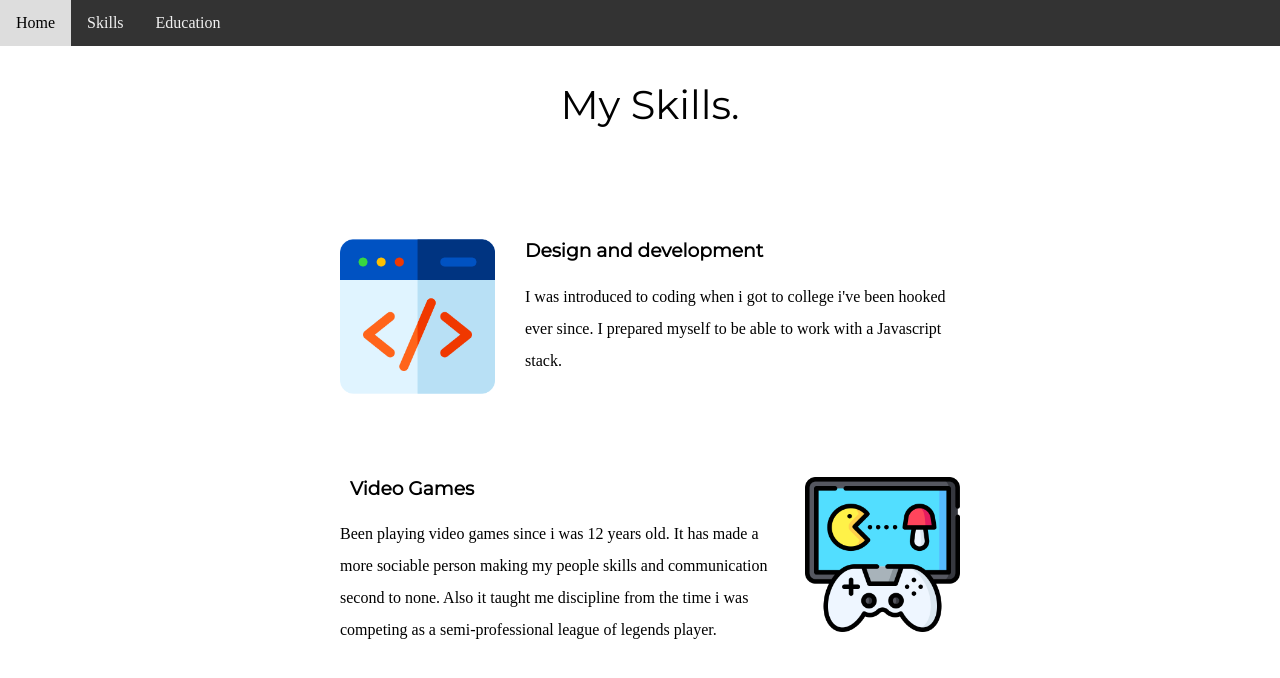
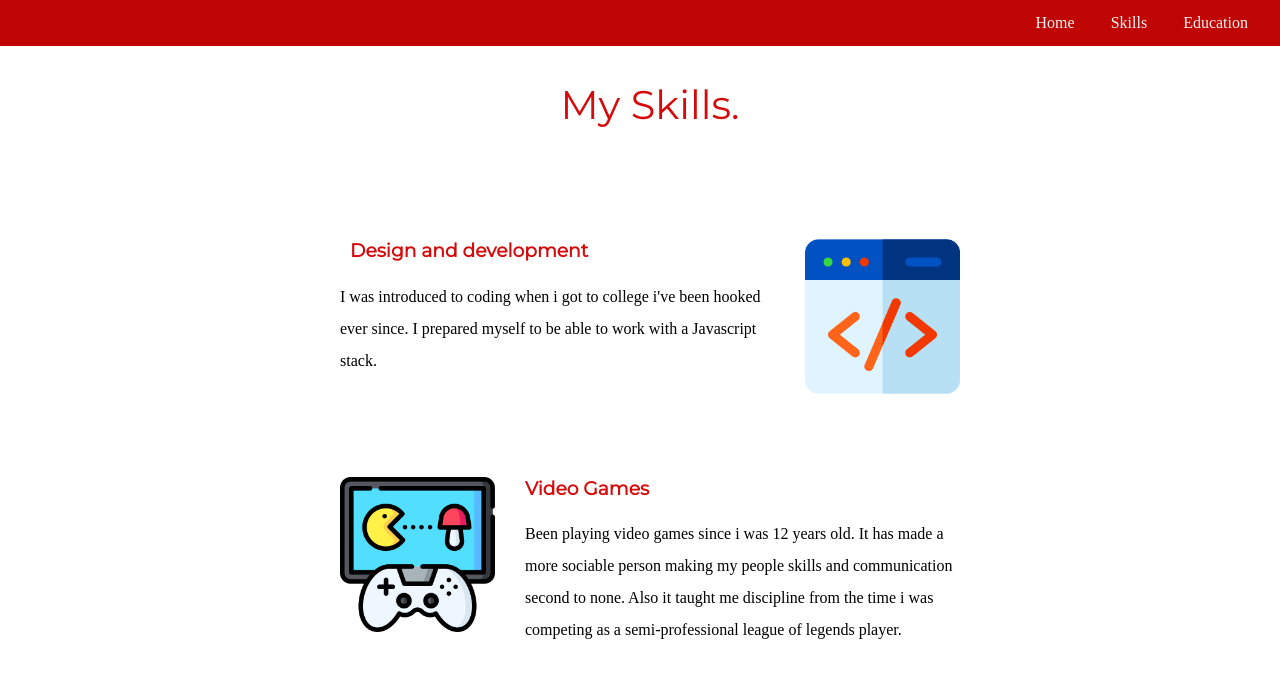
Before and after one commit to bryantja123/homework1-2, a PHP site: page /mySkills.html in a window 1280 px wide. Shown: the top 678 px of the page. Run offline with PHP 8.4, Linux system fonts and the light colour scheme.

Commit message:
css changes

```diff
--- a/CSS/styles.css
+++ b/CSS/styles.css
@@ -6,21 +6,21 @@
 h1 {
   font-size: 562.5%;
   margin: 50px 100px 0 100px;
-  font-family: 'Sacramento', cursive;
-  color: black;
+  font-family: 'sans-serif';
+  color: rgb(213, 11, 11);
 }
 
 h2{
   font-family: 'Montserrat', sans-serif;
   font-size: 2.5rem;
-  color: black;
+  color: rgb(213, 11, 11);
   font-weight: normal;
   padding-bottom: 10px;
 }
 
 h3{
   font-family: 'Montserrat', sans-serif;
-  color: black;
+  color: rgb(213, 11, 11);
   margin-left: 10px;
 }
 
@@ -38,6 +38,7 @@
 }
 
 table{
+  border-collapse: collapse;
   border:1px solid black;
   width: 100%
 }
@@ -54,16 +55,21 @@
 
 .navbar {
   overflow: hidden;
-  background-color: #333;
+  background-color: rgb(192, 5, 5);
   position: fixed;
   top: 0;
   width: 100%;
 }
 
-.navbar a {
-  float: left;
+.navbar div a {
+  color: #f2f2f2;
+  padding: 14px 16px;
+  text-decoration: none;
+}
+
+.navbar div {
+  float: right;
   display: block;
-  color: #f2f2f2;
   text-align: center;
   padding: 14px 16px;
   text-decoration: none;
@@ -76,7 +82,7 @@
 
 .profile_picture {
   width: 15%;
-  float: left;
+  float: right;
   margin-right: 30px;
 }
 
@@ -92,16 +98,16 @@
 }
 
 .blockquote_div{
-
   text-align: right;
   margin-right: 40px;
+}
 
-}
 
 .yoda_img{
   width: 25%;
   float: right;
   margin-left: 30px;
+  border-radius: 10%;
 }
 
 .middle_container_skills {
@@ -124,12 +130,12 @@
 }
 .skill-image{
   width: 25%;
-  float: left;
-  margin-right: 30px;
+  float: right;
+  margin-left: 30px;
 }
 
 .skill-image2{
   width: 25%;
-  float: right;
-  margin-left: 30px;
+  float: left;
+  margin-right: 30px;
 }
--- a/mySkills.html
+++ b/mySkills.html
@@ -13,12 +13,14 @@
 <body>
   <div class="top_container">
     <div class="navbar">
+      <div>
+        <a href="index.html">Home</a>
+        <a href="mySkills.html">Skills</a>
+        <a href="education.html">Education</a>
 
-      <a href="index.html">Home</a>
-      <a href="mySkills.html">Skills</a>
-      <a href="education.html">Education</a>
-
+      </div>
     </div>
+  </div>
 
     <div class="middle_container_skills">
       <div class="skills">
```
Also changed, not shown: education.html (+6 -4 lines), index.html (+11 -7 lines).
